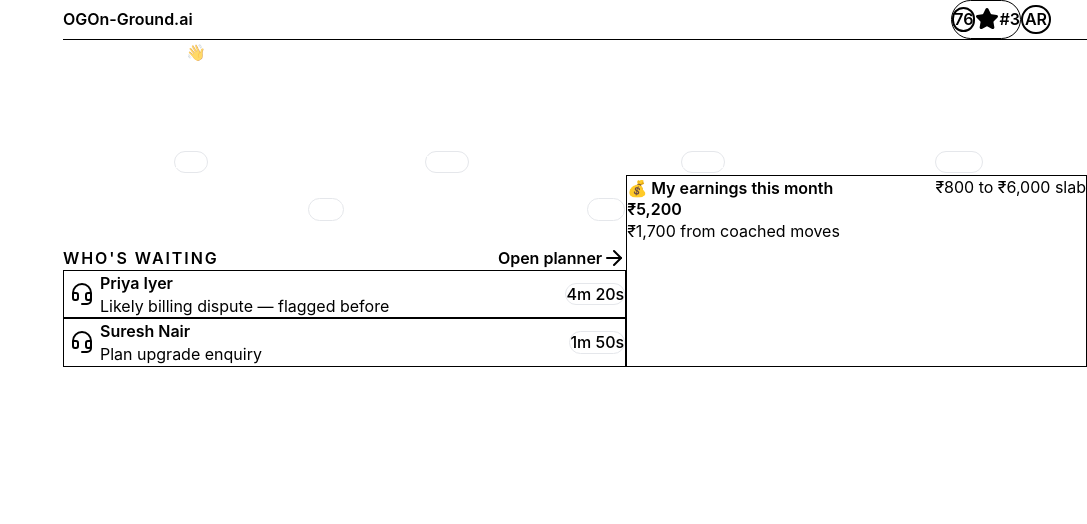
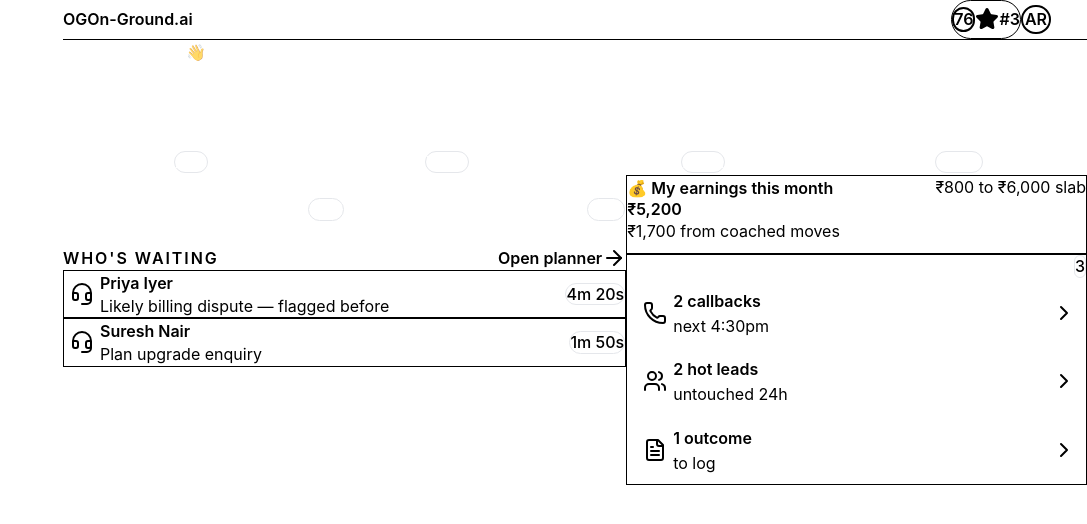
Before and after one commit to Sivaani-Janaswamy/oga-callcentre-app, a React (Vite) app: page /dashboard in a window 1280 px wide. Shown: the top 524 px of the page, without its empty margins (193-1280 px from the left). Built offline with nearby package versions, Linux system fonts and the light colour scheme.

Commit message:
feat(dashboard): add my tasks card with count badge

```diff
--- a/src/components/dashboard/DashboardPage.tsx
+++ b/src/components/dashboard/DashboardPage.tsx
@@ -4,6 +4,7 @@ import { GreetingBanner } from './GreetingBanner';
 import { EarningsCard } from './EarningsCard';
 import { KpiGrid } from './KpiGrid';
 import { ProgressPanel } from './ProgressPanel';
+import { TasksCard } from './TasksCard';
 import { WaitingList } from './WaitingList';
 
 const EMPTY_DEPS: unknown[] = [];
@@ -25,7 +26,10 @@ export function DashboardPage(): JSX.Element {
           <ProgressPanel progress={data.progress} />
           <WaitingList items={data.waiting} />
         </div>
-        <EarningsCard earnings={data.earnings} />
+        <div className="space-y-6">
+          <EarningsCard earnings={data.earnings} />
+          <TasksCard tasks={data.tasks} />
+        </div>
       </div>
     </div>
   );
--- /dev/null
+++ b/src/components/dashboard/TasksCard.tsx
@@ -0,0 +1,80 @@
+import { ChevronRight, FileText, Phone, Users } from 'lucide-react';
+import { Link } from 'react-router-dom';
+import type { Task, TaskKind } from '../../data/types';
+import { Badge } from '../ui/Badge';
+import { Card } from '../ui/Card';
+
+const TASK_STYLES: Record<TaskKind, { icon: typeof Phone; tile: string }> = {
+  callbacks: { icon: Phone, tile: 'bg-info-soft text-info' },
+  hot_leads: { icon: Users, tile: 'bg-purple-soft text-purple' },
+  outcome: { icon: FileText, tile: 'bg-accent-soft text-accent' },
+};
+
+function TaskContent({ task }: { task: Task }): JSX.Element {
+  const style = TASK_STYLES[task.kind];
+  const Icon = style.icon;
+
+  return (
+    <>
+      <span className={`flex h-9 w-9 items-center justify-center rounded-md ${style.tile}`}>
+        <Icon className="h-4 w-4" />
+      </span>
+      <span className="min-w-0 flex-1">
+        <span className="block text-12 font-semibold text-text">{task.title}</span>
+        <span className="mt-0.5 block text-11 text-text-muted">{task.subtitle}</span>
+      </span>
+      <ChevronRight className="h-4 w-4 shrink-0 text-text-muted" />
+    </>
+  );
+}
+
+export function TasksCard({ tasks }: { tasks: Task[] }): JSX.Element {
+  return (
+    <Card className="bg-gradient-to-br from-sidebar to-accent">
+      <div className="flex items-center justify-between">
+        <h2 className="text-13 font-semibold text-white">My Tasks</h2>
+        <Badge tone="danger">{tasks.length}</Badge>
+      </div>
+      <div className="mt-3 space-y-2">
+        {tasks.map((task) => {
+          if (task.kind === 'callbacks') {
+            return (
+              <Link
+                key={task.id}
+                to="/plan/calls"
+                className="flex items-center gap-3 rounded-md bg-white p-2.5"
+              >
+                <TaskContent task={task} />
+              </Link>
+            );
+          }
+
+          if (task.kind === 'outcome') {
+            return (
+              <Link
+                key={task.id}
+                to="/plan/recent"
+                className="flex items-center gap-3 rounded-md bg-white p-2.5"
+              >
+                <TaskContent task={task} />
+              </Link>
+            );
+          }
+
+          return (
+            <button
+              key={task.id}
+              type="button"
+              onClick={() => undefined}
+              className="flex w-full items-center gap-3 rounded-md bg-white p-2.5 text-left"
+            >
+              <TaskContent task={task} />
+            </button>
+          );
+        })}
+      </div>
+      {/* PLACEHOLDER: verify against mock - callback task target is assumed to open /plan/calls. */}
+      {/* PLACEHOLDER: verify against mock - outcome task target is assumed to open /plan/recent. */}
+    </Card>
+  );
+}
```
